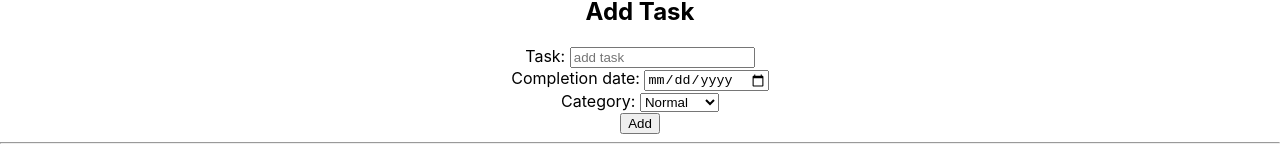
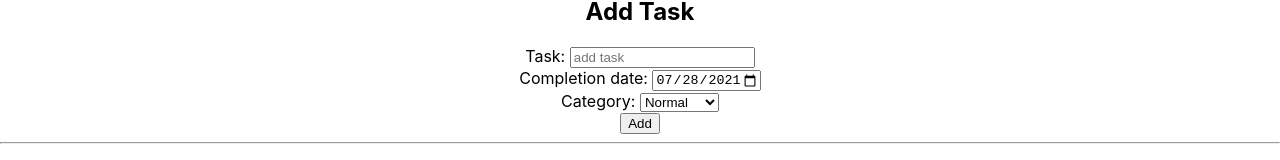
Before and after one commit to bartekmnemo/todo-app, a React (Create React App) app: page / in a window 1280 px wide. Shown: the part 125-285 px from the top of the page. Built offline with nearby package versions, Linux system fonts and the light colour scheme.

Commit message:
impove add task section

```diff
--- a/src/components/AddTask.js
+++ b/src/components/AddTask.js
@@ -1,9 +1,11 @@
 import React, { Component } from 'react';
+
+const dateToday = new Date().toISOString().slice(0,10);
 
 class AddTask extends Component {
     state = {
         value: '',
-        date: '',
+        date: dateToday,
         category: 'normal',
      }
 
@@ -30,17 +32,23 @@ class AddTask extends Component {
     //    const newList =
        if(value && date && category) {
            this.props.addTask(value, date, category)
+
+           this.setState({
+            value: '',
+            date: dateToday,
+            category: 'normal',
+       })
        }
     }
     render() {
-
+        const maxDate = (dateToday.slice(0,4) * 1 + 1) + "-12-31";
         return (
             <>
 
                 <h2>Add Task</h2>
 
                 <div><label htmlFor="taskValue">Task: </label><input type="text" id="taskValue" value={this.state.value} onChange={this.handleClick} placeholder="add task"/></div>
-                <div><label htmlFor="deadline">Completion date:</label> <input type="date" id="deadline" value={this.state.date}  onChange={this.handleClick} size="1"/></div>
+                <div><label htmlFor="deadline">Completion date:</label> <input type="date" id="deadline" value={this.state.date}  onChange={this.handleClick} min={dateToday} max={maxDate}/></div>
                 <div><label htmlFor="group">Category: </label>
                     <select id="group" value={this.state.category}  onChange={this.handleClick}>
                         <option value="normal">Normal</option>
```
